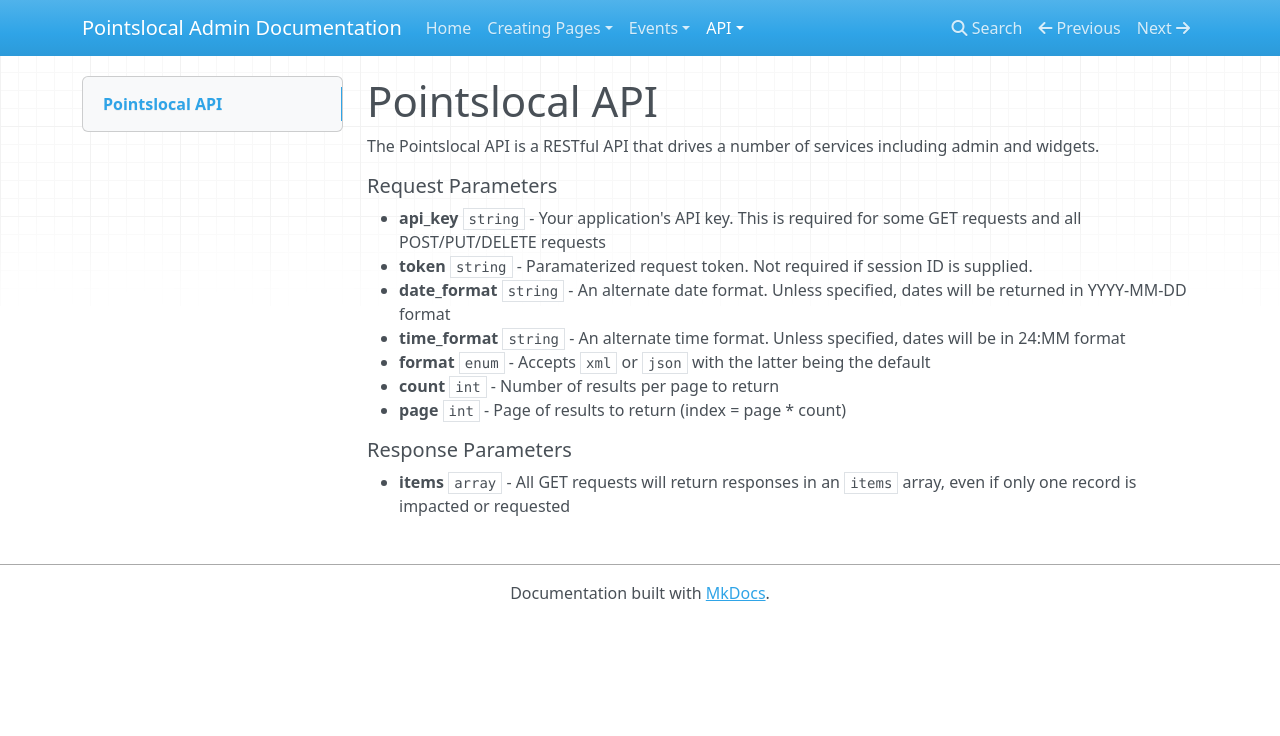
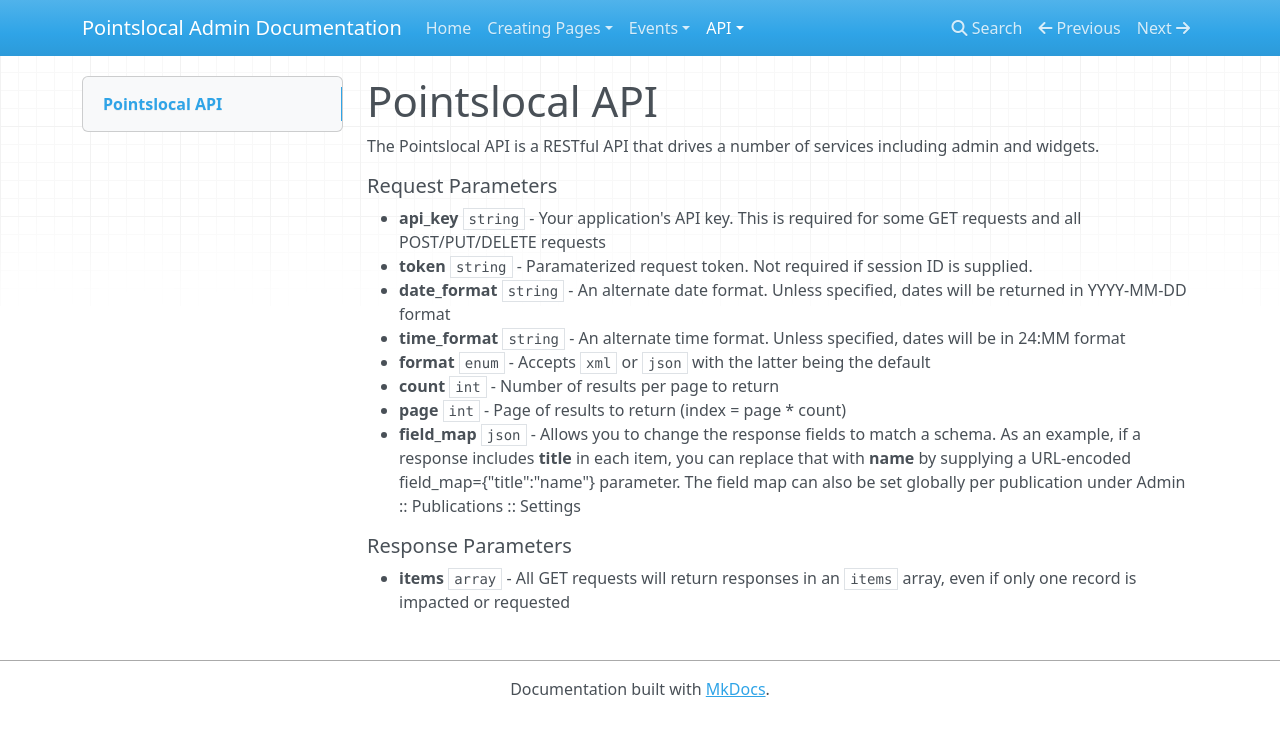
Before and after one commit to pointslocal/admin-docs, an MkDocs documentation site: the page built from docs/api.md, in a window 1280 px wide. Shown: the top 736 px of the page. Built offline with MkDocs 1.6.1, drawn with Linux system fonts in a browser that asks for light colours; nearby versions of some CDN libraries; old or Windows-style settings are respelled for this version of MkDocs.

Commit message:
Adds field map documentation

````diff
--- a/docs/api.md
+++ b/docs/api.md
@@ -10,6 +10,7 @@
 - **format** ```enum``` - Accepts ```xml``` or ```json``` with the latter being the default
 - **count** ```int``` - Number of results per page to return
 - **page** ```int``` - Page of results to return (index = page * count)
+- **field_map** ```json``` - Allows you to change the response fields to match a schema.  As an example, if a response includes **title** in each item, you can replace that with **name** by supplying a URL-encoded field_map={"title":"name"} parameter.  The field map can also be set globally per publication under Admin :: Publications :: Settings
 
 ##### Response Parameters
 - **items** ```array``` - All GET requests will return responses in an ```items``` array, even if only one record is impacted or requested
````
